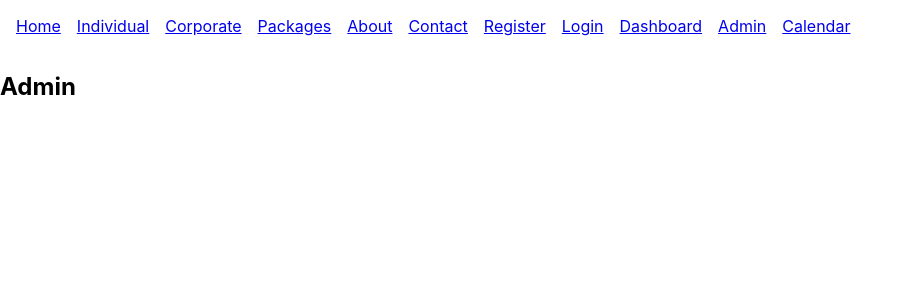
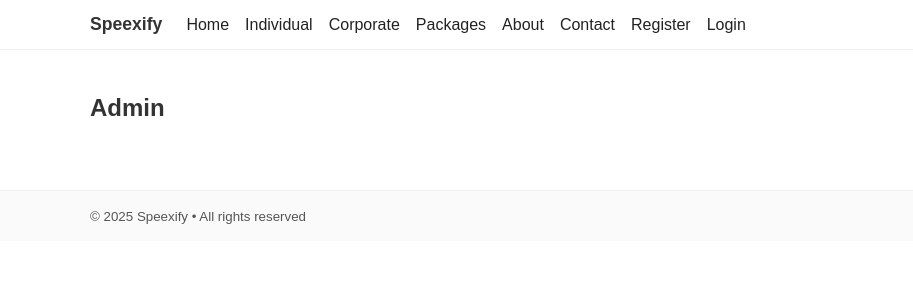
Before and after one commit to BelalHelmy10/Speexify, a React (Create React App) app in the folder web/: page /admin in a window 1280 px wide. Shown: the top 300 px of the page, without its empty margins (0-913 px from the left). Built offline with nearby package versions, Linux system fonts and the light colour scheme.

Commit message:
feat(web): add shared layout (Header, Footer) with basic Sass

```diff
--- a/web/package.json
+++ b/web/package.json
@@ -11,6 +11,7 @@
     "react-dom": "^19.1.1",
     "react-router-dom": "^7.8.2",
     "react-scripts": "5.0.1",
+    "sass": "^1.92.1",
     "web-vitals": "^2.1.4"
   },
   "scripts": {
--- a/web/src/App.js
+++ b/web/src/App.js
@@ -3,6 +3,8 @@ import axios from "axios";
 import logo from "./logo.svg";
 import "./App.css";
 import { BrowserRouter, Routes, Route, Link } from "react-router-dom";
+import Layout from "./components/Layout";
+
 import Home from "./pages/Home";
 import About from "./pages/About";
 import Packages from "./pages/Packages";
@@ -19,21 +21,8 @@ import NotFound from "./pages/NotFound";
 function App() {
   return (
     <BrowserRouter>
-      <nav style={{ display: "flex", gap: 16, padding: 16 }}>
-        <Link to="/">Home</Link>
-        <Link to="/individual-training">Individual</Link>
-        <Link to="/corporate-training">Corporate</Link>
-        <Link to="/packages">Packages</Link>
-        <Link to="/about">About</Link>
-        <Link to="/contact">Contact</Link>
-        <Link to="/register">Register</Link>
-        <Link to="/login">Login</Link>
-        <Link to="/dashboard">Dashboard</Link>
-        <Link to="/admin">Admin</Link>
-        <Link to="/calendar">Calendar</Link>
-      </nav>
-
       <Routes>
+        <Route element={<Layout />}>
           <Route path="/" element={<Home />} />
           <Route path="/individual-training" element={<IndividualTraining />} />
           <Route path="/corporate-training" element={<CorporateTraining />} />
@@ -42,9 +31,11 @@ function App() {
           <Route path="/contact" element={<Contact />} />
           <Route path="/register" element={<Register />} />
           <Route path="/login" element={<Login />} />
+          {/* these will be protected later */}
           <Route path="/dashboard" element={<Dashboard />} />
           <Route path="/admin" element={<Admin />} />
           <Route path="/calendar" element={<Calendar />} />
+        </Route>
         <Route path="*" element={<NotFound />} />
       </Routes>
     </BrowserRouter>
--- /dev/null
+++ b/web/src/components/Footer.jsx
@@ -0,0 +1,13 @@
+function Footer() {
+  return (
+    <footer className="site-footer">
+      <div className="container">
+        <small>
+          © {new Date().getFullYear()} Speexify • All rights reserved
+        </small>
+      </div>
+    </footer>
+  );
+}
+
+export default Footer;
--- /dev/null
+++ b/web/src/components/Header.jsx
@@ -0,0 +1,45 @@
+import { NavLink } from "react-router-dom";
+
+function Header() {
+  const linkStyle = ({ isActive }) => ({
+    textDecoration: "none",
+    color: isActive ? "#0070f3" : "#222",
+    fontWeight: isActive ? 600 : 400,
+  });
+
+  return (
+    <header className="site-header">
+      <div className="container">
+        <div className="brand">Speexify</div>
+        <nav className="nav">
+          <NavLink to="/" style={linkStyle}>
+            Home
+          </NavLink>
+          <NavLink to="/individual-training" style={linkStyle}>
+            Individual
+          </NavLink>
+          <NavLink to="/corporate-training" style={linkStyle}>
+            Corporate
+          </NavLink>
+          <NavLink to="/packages" style={linkStyle}>
+            Packages
+          </NavLink>
+          <NavLink to="/about" style={linkStyle}>
+            About
+          </NavLink>
+          <NavLink to="/contact" style={linkStyle}>
+            Contact
+          </NavLink>
+          <NavLink to="/register" style={linkStyle}>
+            Register
+          </NavLink>
+          <NavLink to="/login" style={linkStyle}>
+            Login
+          </NavLink>
+        </nav>
+      </div>
+    </header>
+  );
+}
+
+export default Header;
--- /dev/null
+++ b/web/src/components/Layout.jsx
@@ -0,0 +1,17 @@
+import { Outlet } from "react-router-dom";
+import Header from "./Header";
+import Footer from "./Footer";
+
+export default function Layout() {
+  return (
+    <>
+      <Header />
+      <main className="site-main">
+        <div className="container">
+          <Outlet />
+        </div>
+      </main>
+      <Footer />
+    </>
+  );
+}
--- a/web/src/pages/Packages.jsx
+++ b/web/src/pages/Packages.jsx
@@ -1,5 +1,6 @@
 import { useEffect, useState } from "react";
 import axios from "axios";
+import "../styles/Packages.scss";
 
 function Packages() {
   const [packages, setPackages] = useState([]);
@@ -25,20 +26,18 @@ function Packages() {
   if (error) return <p>{error}</p>;
 
   return (
-    <div style={{ padding: 16 }}>
-      <h2>Packages</h2>
-      <ul>
+    <div>
+      <h2 style={{ textAlign: "center", margin: "20px 0" }}>Our Packages</h2>
+      <div className="packages-container">
         {packages.map((p) => (
-          <li key={p.id} style={{ marginBottom: 12 }}>
-            <h3>{p.title}</h3>
-            <p>{p.description}</p>
-            <p>
-              <strong>${p.priceUSD}</strong>
-            </p>
-            {p.features && <p>{p.features}</p>}
-          </li>
+          <div key={p.id} className="package-card">
+            <div className="package-title">{p.title}</div>
+            <div className="package-description">{p.description}</div>
+            <div className="package-price">${p.priceUSD}</div>
+            {p.features && <div>{p.features}</div>}
+          </div>
         ))}
-      </ul>
+      </div>
     </div>
   );
 }
--- /dev/null
+++ b/web/src/styles/Packages.scss
@@ -0,0 +1,36 @@
+@import "variables";
+@import "mixins";
+
+.packages-container {
+  display: grid;
+  grid-template-columns: repeat(auto-fill, minmax(250px, 1fr));
+  gap: $spacing-lg;
+  padding: $spacing-lg;
+}
+
+.package-card {
+  @include card;
+  transition: transform 0.2s ease;
+
+  &:hover {
+    transform: scale(1.03);
+  }
+
+  .package-title {
+    font-size: 1.2rem;
+    font-weight: bold;
+    margin-bottom: $spacing-sm;
+  }
+
+  .package-price {
+    font-size: 1.1rem;
+    color: $primary;
+    margin: $spacing-sm 0;
+  }
+
+  .package-description {
+    font-size: 0.95rem;
+    color: $text-light;
+    margin-bottom: $spacing-sm;
+  }
+}
--- /dev/null
+++ b/web/src/styles/_mixins.scss
@@ -0,0 +1,7 @@
+@mixin card {
+  border: 1px solid #ddd;
+  border-radius: 8px;
+  background: $bg-light;
+  box-shadow: 0 2px 4px rgba(0, 0, 0, 0.1);
+  padding: $spacing-md;
+}
--- /dev/null
+++ b/web/src/styles/_variables.scss
@@ -0,0 +1,14 @@
+// Colors
+$primary: #0070f3;
+$secondary: #00b894;
+$bg-light: #fafafa;
+$text-dark: #333;
+$text-light: #666;
+
+// Fonts
+$font-main: "Poppins", sans-serif;
+
+// Spacing
+$spacing-sm: 8px;
+$spacing-md: 16px;
+$spacing-lg: 24px;
--- /dev/null
+++ b/web/src/styles/global.scss
@@ -0,0 +1,19 @@
+@import "variables";
+@import "mixins";
+@import "layout";
+
+body {
+  margin: 0;
+  font-family: $font-main;
+  background: white;
+  color: $text-dark;
+}
+
+a {
+  text-decoration: none;
+  color: $primary;
+
+  &:hover {
+    text-decoration: underline;
+  }
+}
--- /dev/null
+++ b/web/src/styles/layout.scss
@@ -0,0 +1,41 @@
+@import "variables";
+
+.container {
+  max-width: 1100px;
+  margin: 0 auto;
+  padding: 0 16px;
+}
+
+.site-header {
+  border-bottom: 1px solid #eee;
+  background: #fff;
+
+  .container {
+    display: flex;
+    align-items: center;
+    gap: 24px;
+    padding: 14px 16px;
+  }
+
+  .brand {
+    font-weight: 700;
+    font-size: 1.1rem;
+  }
+
+  .nav {
+    display: flex;
+    flex-wrap: wrap;
+    gap: 16px;
+  }
+}
+
+.site-main {
+  padding: 24px 0 48px;
+}
+
+.site-footer {
+  border-top: 1px solid #eee;
+  padding: 16px 0;
+  background: #fafafa;
+  color: #555;
+}
```
Also changed, not shown: web/src/index.js (+7 -6 lines), 1 other file (tests, documents, lock files or other folders). Lines whose indentation alone changed are shown as unchanged.
